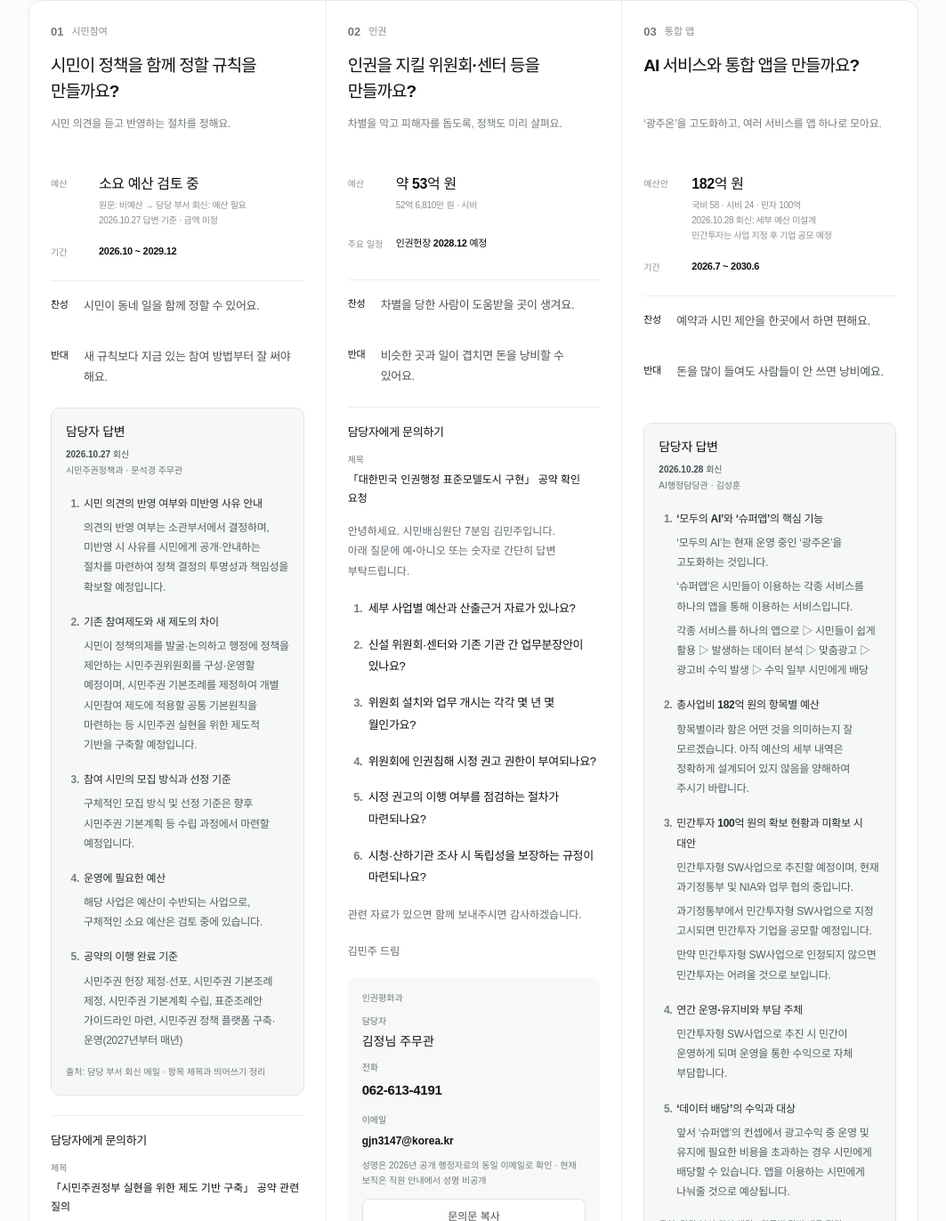
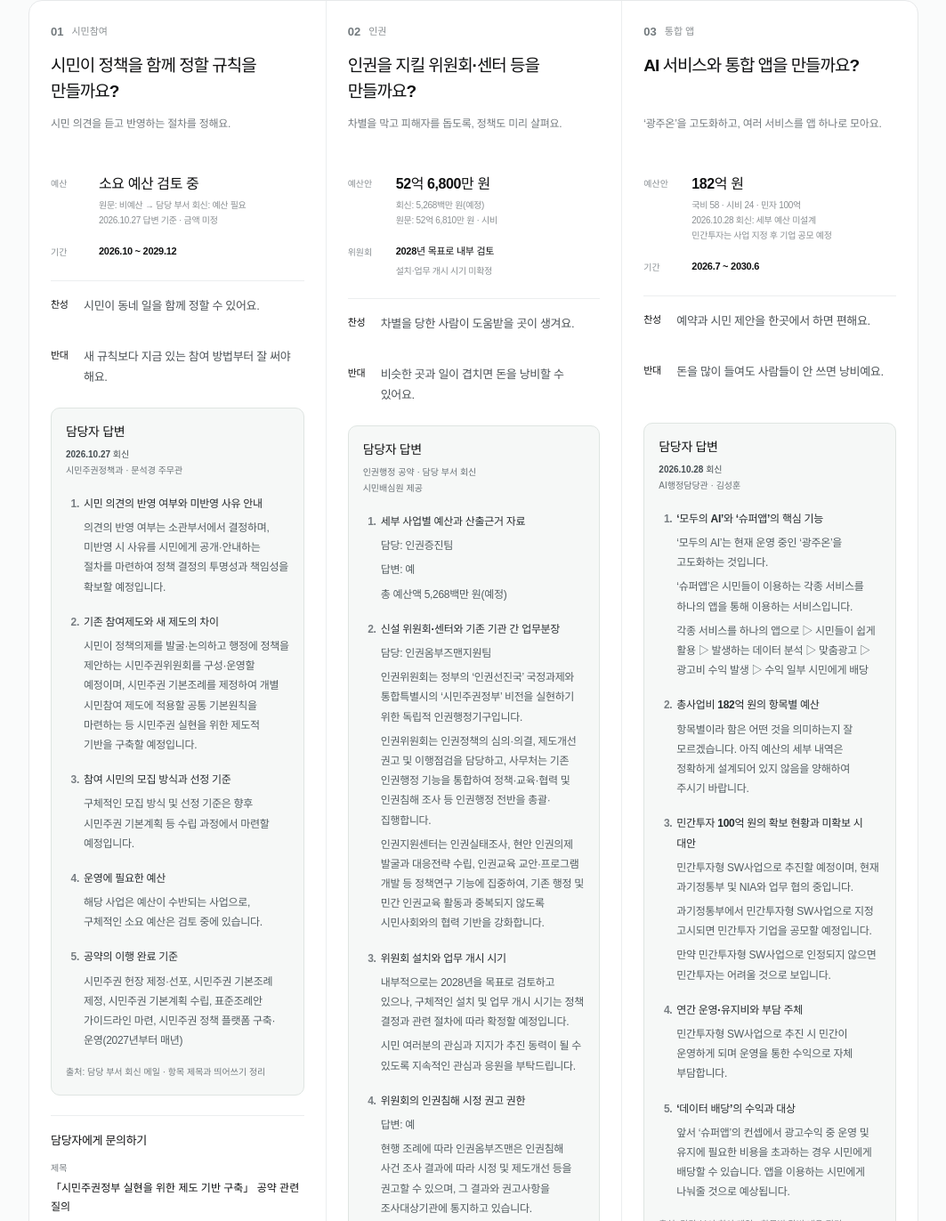
Before and after one commit to rlaalswn729312-wq/citizen-jury-9, a plain HTML site: page index.html in a window 1280 px wide. Shown: the part 641-2013 px from the top of the page at 89% size, without its empty margins (108-1171 px from the left). Drawn offline with Linux system fonts and the light colour scheme.

Commit message:
인권 공약 담당 부서 회신과 예산·일정 안내 반영

```diff
--- a/index.html
+++ b/index.html
@@ -107,8 +107,22 @@
           <div class="card-heading"><span class="number">02</span><span class="category">인권</span></div>
           <h3>인권을 지킬 위원회·센터 등을 만들까요?</h3>
           <p class="plain-summary">차별을 막고 피해자를 돕도록, 정책도 미리 살펴요.</p>
-          <dl class="facts"><div><dt>예산</dt><dd>약 53억 원<small>52억 6,810만 원 · 시비</small></dd></div><div><dt>주요 일정</dt><dd>인권헌장 2028.12 예정</dd></div></dl>
+          <dl class="facts"><div><dt>예산안</dt><dd>52억 6,800만 원<small>회신: 5,268백만 원(예정)<br>원문: 52억 6,810만 원 · 시비</small></dd></div><div><dt>위원회</dt><dd>2028년 목표로 내부 검토<small>설치·업무 개시 시기 미확정</small></dd></div></dl>
           <div class="opinions" aria-label="인권 찬반 의견 예시"><p><strong>찬성</strong><span>차별을 당한 사람이 도움받을 곳이 생겨요.</span></p><p><strong>반대</strong><span>비슷한 곳과 일이 겹치면 돈을 낭비할 수 있어요.</span></p></div>
+          <section class="official-response" aria-labelledby="reply-2">
+            <h4 id="reply-2">담당자 답변</h4>
+            <p class="response-meta">인권행정 공약 · 담당 부서 회신<br>시민배심원 제공</p>
+            <ol class="response-answers" aria-label="인권 담당자 답변 6개">
+              <li><strong>세부 사업별 예산과 산출근거 자료</strong><p>담당: 인권증진팀</p><p>답변: <b>예</b></p><p>총 예산액 5,268백만 원(예정)</p></li>
+              <li><strong>신설 위원회·센터와 기존 기관 간 업무분장</strong><p>담당: 인권옴부즈맨지원팀</p><p>인권위원회는 정부의 ‘인권선진국’ 국정과제와 통합특별시의 ‘시민주권정부’ 비전을 실현하기 위한 독립적 인권행정기구입니다.</p><p>인권위원회는 인권정책의 심의·의결, 제도개선 권고 및 이행점검을 담당하고, 사무처는 기존 인권행정 기능을 통합하여 정책·교육·협력 및 인권침해 조사 등 인권행정 전반을 총괄·집행합니다.</p><p>인권지원센터는 인권실태조사, 현안 인권의제 발굴과 대응전략 수립, 인권교육 교안·프로그램 개발 등 정책연구 기능에 집중하여, 기존 행정 및 민간 인권교육 활동과 중복되지 않도록 시민사회와의 협력 기반을 강화합니다.</p></li>
+              <li><strong>위원회 설치와 업무 개시 시기</strong><p>내부적으로는 2028년을 목표로 검토하고 있으나, 구체적인 설치 및 업무 개시 시기는 정책 결정과 관련 절차에 따라 확정할 예정입니다.</p><p>시민 여러분의 관심과 지지가 추진 동력이 될 수 있도록 지속적인 관심과 응원을 부탁드립니다.</p></li>
+              <li><strong>위원회의 인권침해 시정 권고 권한</strong><p>답변: <b>예</b></p><p>현행 조례에 따라 인권옴부즈맨은 인권침해 사건 조사 결과에 따라 시정 및 제도개선 등을 권고할 수 있으며, 그 결과와 권고사항을 조사대상기관에 통지하고 있습니다.</p></li>
+              <li><strong>시정 권고의 이행 여부 점검</strong><p>답변: <b>예</b></p><p>현행 조례에 따라 조사대상기관은 권고사항에 대한 조치계획을 2주 이내, 조치결과를 2개월 이내에 제출해야 하며, 이를 통해 권고 이행 여부를 확인하고 있습니다.</p></li>
+              <li><strong>시청·산하기관 조사 시 독립성 보장</strong><p>답변: <b>예</b></p><p>현행 조례에 따라 인권옴부즈맨은 조사 권한을 행사하고, 인권침해 여부를 합의로 결정하는 등 정해진 절차에 따라 독립적이고 공정하게 조사를 수행하고 있습니다.</p></li>
+            </ol>
+            <p class="response-source">확인 사항: 사업별 예산표·산출근거의 구체적인 수치는 제공된 답변에 포함되어 있지 않습니다. 4~6번의 구체적 근거는 현행 인권옴부즈맨 제도에 관한 설명입니다.</p>
+            <p class="response-source">출처: 시민배심원이 제공한 담당 부서 답변 · 질문 표현과 띄어쓰기 정리</p>
+          </section>
           <section class="official" aria-labelledby="ask-2">
             <h4 id="ask-2">담당자에게 문의하기</h4>
             <div class="inquiry-letter" id="inquiry-2">
@@ -139,7 +153,7 @@
               <a class="contact-source" href="https://www.corrections.go.kr/bbs/immigration/226/493577/download.do#page=22" target="_blank" rel="noopener noreferrer">성명 확인 자료 ↗</a>
             </div>
           </section>
-          <details id="policy-2"><summary>핵심 더 보기 <span class="chevron" aria-hidden="true">+</span></summary><div class="detail-body"><ul><li><b>인권위원회</b>를 만들고 인권을 지킬 약속을 정해요.</li><li>정책과 예산이 사람의 권리를 해치는지 미리 살펴요.</li><li><b>인권지원센터</b>를 두고 교육 등을 지원해요.</li></ul><p class="milestone"><span>2030.1 예정</span>인권위원회 출범</p><p class="source">원문 69~73쪽 · 인권평화과</p></div></details>
+          <details id="policy-2"><summary>핵심 더 보기 <span class="chevron" aria-hidden="true">+</span></summary><div class="detail-body"><ul><li><b>인권위원회</b>는 인권정책 심의·의결과 제도개선 권고·이행점검을 맡아요.</li><li><b>사무처</b>는 정책·교육·협력·인권침해 조사 등 인권행정을 총괄·집행해요.</li><li><b>인권지원센터</b>는 실태조사·현안 대응·교육자료 개발 등 정책연구에 집중해요.</li><li>현행 인권옴부즈맨 제도에서는 조사대상기관이 <b>조치계획은 2주, 조치결과는 2개월 이내</b>에 제출해요.</li></ul><p class="milestone"><span>위원회 설치·업무 개시</span>2028년 목표로 내부 검토 · 구체 시기 미확정</p><p class="source">담당 부서 회신 기준 · 원문 69~73쪽의 위원회 일정은 2029년·2030.1로 표기</p></div></details>
         </article>
         <article class="policy" id="policy-card-3">
           <div class="card-heading"><span class="number">03</span><span class="category">통합 앱</span></div>
@@ -190,7 +204,7 @@
       </section>
     </section>
     <aside class="review call-guide" aria-labelledby="review-title"><div class="review-heading"><h2 id="review-title">전화할 때 첫마디</h2></div><p class="call-script">“시민배심원단 7분임 김민주입니다. 이 공약의 실무 담당자와 통화하고 싶습니다.”</p><p class="contact-note">질의문·연락처: 시민배심원 제공 자료 · 이메일을 누르면 제목과 본문이 준비된 메일 작성창이 열립니다.</p></aside>
-    <footer class="site-footer"><p>출처: 「7분임(시민주권)」 65~76쪽<br>담당 부서 회신: 시민참여 2026.10.27 · 통합 앱 2026.10.28<br>인권위원회 일정은 원문 71·73쪽이 다름</p><p>자료 요약 · 공식 홈페이지 아님</p></footer>
+    <footer class="site-footer"><p>출처: 「7분임(시민주권)」 65~76쪽<br>담당 부서 회신: 시민참여 2026.10.27 · 통합 앱 2026.10.28 · 인권은 시민배심원 제공 답변<br>인권위원회 일정: 원문 2029년·2030.1 / 회신은 2028년 목표로 내부 검토 중(미확정)</p><p>자료 요약 · 공식 홈페이지 아님</p></footer>
   </main>
 
 <script>
```
